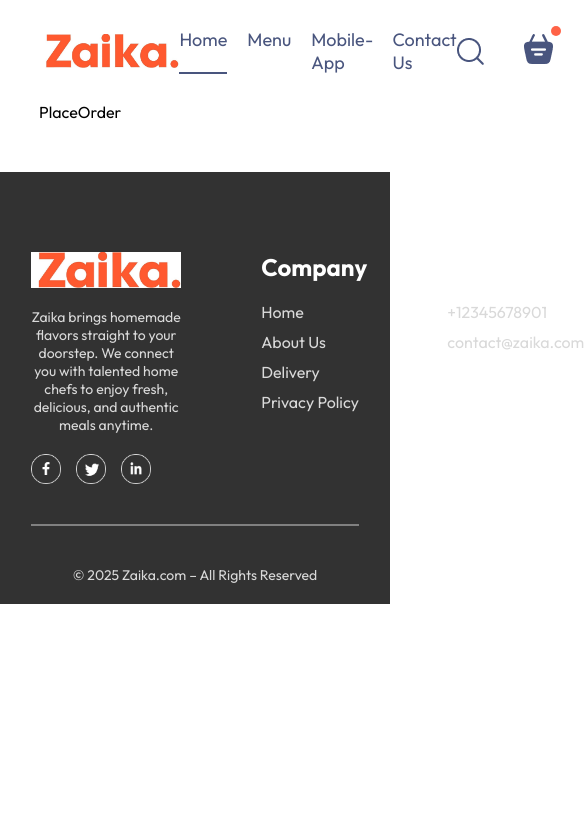
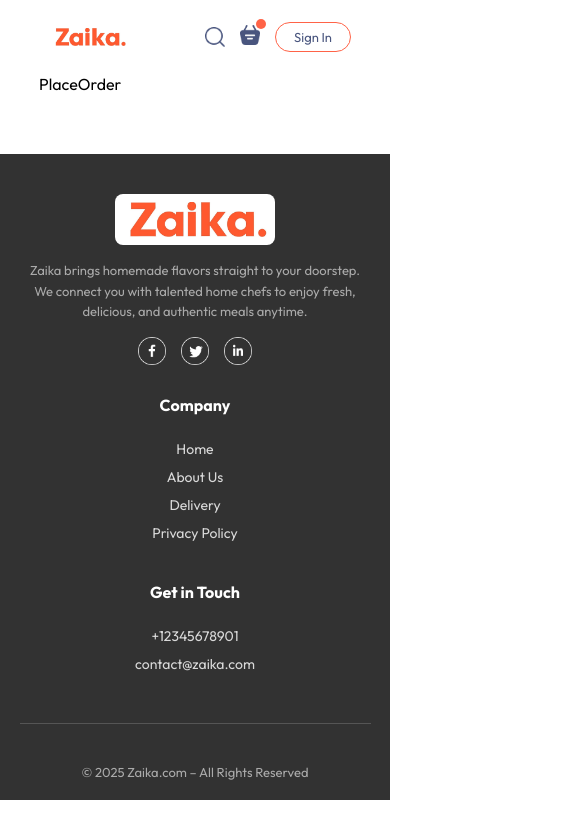
Before and after one commit to Alfiya-heba/zaika-homemade-food-app, a React (Vite) app in the folder frontend/: page /order in a window 390 px wide. Shown: the top 838 px of the page, 585 px wide, since content can reach past the window. Built offline with nearby package versions, Linux system fonts and the light colour scheme; a web font is replaced by a local one.

Commit message:
responsive

```diff
--- a/frontend/src/Components/AppDownload/AppDownload.css
+++ b/frontend/src/Components/AppDownload/AppDownload.css
@@ -0,0 +1,31 @@
+.app-download {
+    margin: 100px auto;
+    text-align: center;
+    font-size: max(2.5vw, 20px);
+    font-weight: 600;
+    color: #262626;
+    line-height: 1.4;
+    max-width: 600px; /* keeps text readable on large screens */
+  }
+
+  .app-download-platforms {
+    display: flex;
+    justify-content: center;
+    align-items: center;
+    gap: max(2vw, 15px);
+    margin-top: 40px;
+    flex-wrap: wrap; /* prevents overflow on small screens */
+  }
+
+  .app-download-platforms img {
+    width: max(25vw, 120px);
+    max-width: 180px;
+    transition: transform 0.3s ease, box-shadow 0.3s ease;
+    cursor: pointer;
+    border-radius: 10px; /* subtle rounded corners */
+  }
+
+  .app-download-platforms img:hover {
+    transform: scale(1.05);
+    box-shadow: 0 6px 15px rgba(0, 0, 0, 0.15); /* smooth hover effect */
+  }
--- a/frontend/src/Components/AppDownload/AppDownload.jsx
+++ b/frontend/src/Components/AppDownload/AppDownload.jsx
@@ -1,10 +1,15 @@
 import React from 'react'
 import './AppDownload.css'
+import {assets} from '../../assets/assets'
 
 const AppDownload = () => {
   return (
     <div className='app-download' id='app-download'>
-        <p>For Better Experience Download</p>
+        <p>For Better Experience Download <br /> Zaika App</p>
+        <div className='app-download-platforms'>
+          <img src={assets.play_store} alt="" />
+          <img src={assets.app_store} alt="" />
+        </div>
     </div>
   )
 }
--- a/frontend/src/Components/ExploreMenu/ExploreMenu.css
+++ b/frontend/src/Components/ExploreMenu/ExploreMenu.css
@@ -1,55 +1,71 @@
+.explore-menu {
+  display: flex;
+  flex-direction: column;
+  gap: 20px;
+  margin: 40px 0;
+  padding: 0 5vw; /* adds side padding for breathing space */
+}
+
+.explore-menu h1 {
+  color: #262626;
+  font-weight: 600;
+  font-size: max(2vw, 24px);
+  text-align: center;
+}
+
+.explore-menu-text {
+  max-width: 650px;
+  margin: 0 auto;
+  color: #808080;
+  font-size: 16px;
+  text-align: center;
+  line-height: 1.5;
+}
+
+.explore-menu-list {
+  display: flex;
+  justify-content: flex-start;
+  align-items: center;
+  gap: 30px;
+  text-align: center;
+  margin: 20px 0;
+  overflow-x: auto; /* keeps it responsive */
+  padding-bottom: 10px;
+  scroll-snap-type: x mandatory;
+}
+
+.explore-menu-list::-webkit-scrollbar {
+  display: none;
+}
+
+.explore-menu-list-item {
+  flex: 0 0 auto;
+  scroll-snap-align: center;
+}
+
 .explore-menu-list-item img {
   width: 120px;
   height: 120px;
   object-fit: cover;
-    border-radius: 50%; /* Makes it a perfect circle */
+  border-radius: 50%;
   box-shadow: 0 4px 8px rgba(0, 0, 0, 0.1);
-    transition: transform 0.3s ease;
+  transition: transform 0.3s ease, box-shadow 0.3s ease;
   cursor: pointer;
 }
 
 .explore-menu-list-item img:hover {
-    transform: scale(1.05); /* Zoom effect on hover */
+  transform: scale(1.08);
+  box-shadow: 0 6px 12px rgba(0, 0, 0, 0.15);
 }
 
-  .explore-menu{
-    display: flex;
-    flex-direction: column;
-    gap: 20px;
-  }
-  .explore-menu h1{
-    color: #262626;
-    font-weight: 500;
-  }
-  .explore-menu-text{
-    max-width: 60%;
-    color:#808080;
-  }
-  .explore-menu-list{
-    display: flex;
-    justify-content: space-between;
-    align-items: center;
-    gap: 30px;
-    text-align: center;
-    margin: 20px 0;
-    overflow-x: scroll;
-  }
-  .explore-menu-list::-webkit-scrollbar{
-    display: none;
-  }
-  .explore-menu-list-item p{
+.explore-menu-list-item p {
   margin-top: 10px;
   color: #747474;
-    font-size: max(1.4vw,16px);
+  font-size: max(1.2vw, 15px);
   cursor: pointer;
 }
-  .explore-menu hr{
-    margin: 10px 0px;
-    height: 2px ;
-    background-color: #e2e2e2;
-    border: none;
-  }
-  .explore-menu-list-item .active{
+
+.explore-menu-list-item.active img {
   border: 4px solid tomato;
   padding: 2px;
 }
--- a/frontend/src/Components/FoodDisplay/FoodDisplay.css
+++ b/frontend/src/Components/FoodDisplay/FoodDisplay.css
@@ -1,14 +1,20 @@
-.food-display{
-    margin-top: 30px;
-}
-.food-display h2{
-    font-size: max(2vw,24px);
-    font-weight: 600;
-}
-.food-display-list{
+.food-display {
+    margin-top: 40px;
+    padding: 0 5vw; /* add breathing space on sides */
+  }
+
+  .food-display h2 {
+    font-size: max(2vw, 24px);
+    font-weight: 700;
+    text-align: center;
+    color: #333;
+    margin-bottom: 20px;
+  }
+
+  .food-display-list {
     display: grid;
-    grid-template-columns: repeat(auto-fill,minmax(240px,1fr));
-    margin-top: 30px;
-    gap: 30px;
+    grid-template-columns: repeat(auto-fill, minmax(250px, 1fr));
+    gap: 35px;
     row-gap: 50px;
-}
+    justify-items: center; /* centers items inside grid cells */
+  }
--- a/frontend/src/Components/Footer/Footer.css
+++ b/frontend/src/Components/Footer/Footer.css
@@ -4,19 +4,18 @@
   display: flex;
   flex-direction: column;
   align-items: center;
-    gap: 20px;
-    padding: 20px 8vw;
-    padding-top: 80px;
+  gap: 30px;
+  padding: 60px 8vw 30px; /* top | sides | bottom */
 
-    /* Add space above the footer */
-    margin-top: 50px;
+  /* Space above footer */
+  margin-top: 60px;
 }
 
 .footer-content {
   width: 100%;
   display: grid;
   grid-template-columns: 2fr 1fr 1fr;
-    gap: 80px;
+  gap: 60px;
 }
 
 .footer-content-left,
@@ -24,14 +23,23 @@
 .footer-content-center {
   display: flex;
   flex-direction: column;
-    align-items: start;
-    gap: 20px;
+  align-items: flex-start;
+  gap: 15px;
+}
+
+.footer-content-left p {
+  line-height: 1.6;
+  font-size: 14px;
+  color: #bfbfbf;
 }
 
 .logo {
-    width: 150px;
+  width: 160px;
   height: auto;
   object-fit: contain;
+  background: white; /* keeps logo visible */
+  padding: 8px;
+  border-radius: 8px;
 }
 
 .footer-social-icons {
@@ -40,41 +48,86 @@
 }
 
 .footer-social-icons img {
-    width: 30px;
-    height: 30px;
+  width: 28px;
+  height: 28px;
   cursor: pointer;
+  transition: transform 0.2s ease;
+}
+
+.footer-social-icons img:hover {
+  transform: scale(1.15);
 }
 
 .footer-content-center ul,
 .footer-content-right ul {
   list-style: none;
   padding: 0;
+  margin: 0;
 }
 
 .footer-content-center li,
 .footer-content-right li {
   cursor: pointer;
   margin-bottom: 10px;
+  font-size: 14px;
+  transition: color 0.2s ease;
 }
 
-  hr {
+.footer-content-center li:hover,
+.footer-content-right li:hover {
+  color: tomato;
+}
+
+.footer-content-right h2,
+.footer-content-center h2 {
+  color: white;
+  font-size: 18px;
+  margin-bottom: 10px;
+}
+
+.footer hr {
   width: 100%;
+  height: 1px;
+  margin: 20px 0;
+  background-color: #555;
   border: none;
-    border-top: 1px solid #555;
 }
 
 .footer p {
   margin: 0;
   text-align: center;
-    font-size: 14px;
+  font-size: 13px;
+  color: #aaa;
 }
-  .footer-content-right h2, .footer-content-center h2{
-    color: white;
+
+/* ✅ Responsive Footer */
+@media (max-width: 900px) {
+  .footer-content {
+    grid-template-columns: 1fr 1fr;
+    gap: 40px;
   }
-  .footer hr{
-    width: 100%;
-    height: 2px;
-    margin: 20px 0;
-    background-color: grey;
-    border: none;
 }
+
+@media (max-width: 600px) {
+  .footer {
+    padding: 40px 5vw 20px;
+    gap: 20px;
+  }
+
+  .footer-content {
+    grid-template-columns: 1fr;
+    gap: 30px;
+    text-align: center;
+  }
+
+  .footer-content-left,
+  .footer-content-center,
+  .footer-content-right {
+    align-items: center;
+  }
+
+  .footer-content-right h2,
+  .footer-content-center h2 {
+    font-size: 16px;
+  }
+}
--- a/frontend/src/Components/Header/Header.css
+++ b/frontend/src/Components/Header/Header.css
@@ -1,25 +1,19 @@
-/* .header{
-    height: 34vw;
-    margin: 30px auto;
-    background: url('/header.png') no-repeat;
-    background-size: cover;
-    position: relative;
-} */
 .header {
-    height: 80vh; /* Adjust based on your need: 60vh–100vh works well */
+  height: 80vh; /* Flexible full-screen style */
   width: 100%;
   margin: 30px auto;
   background: url('header.png') no-repeat center center;
   background-size: cover;
   position: relative;
-    /* border-radius: 20px; */
+  border-radius: 15px; /* Keep consistent with overlay */
   overflow: hidden;
 }
+
 .header::before {
   content: "";
   position: absolute;
   top: 0; left: 0; right: 0; bottom: 0;
-    background: rgba(0,0,0,0.3); /* darkens the image */
+  background: rgba(0,0,0,0.35); /* slightly darker for better readability */
   z-index: 1;
   border-radius: 15px;
 }
@@ -28,29 +22,62 @@
   position: absolute;
   display: flex;
   flex-direction: column;
-    align-items: start;
+  align-items: flex-start;
   gap: 1.5vw;
   max-width: 50%;
   top: 20%;
   left: 6vw;
   color: white;
-    animation: fadeIn 3s;
+  animation: fadeIn 3s ease-in-out;
+  z-index: 2; /* ensures above overlay */
 }
-  .header-contents h2{
-    font-weight: 500;
+
+.header-contents h2 {
+  font-weight: 600;
   color: white;
-    font-size: max(4.5vw,22px);
+  font-size: max(4.5vw, 28px); /* ensures readable size */
+  line-height: 1.2;
 }
-  .header-contents p{
-    color: white;
-    font-size: 1vw;
+
+.header-contents p {
+  color: #f0f0f0;
+  font-size: clamp(14px, 1.2vw, 18px); /* responsive but never too small */
+  line-height: 1.5;
 }
-  .header-contents button{
+
+.header-contents button {
   border: none;
   color: #747474;
-    font-weight: 500;
-    padding: 1vw 2.3vw;
+  font-weight: 600;
+  padding: 1vw 2.5vw;
   background-color: white;
-    font-size: max(1vx,13px);
+  font-size: clamp(13px, 1vw, 16px);
   border-radius: 50px;
+  cursor: pointer;
+  transition: all 0.3s ease;
 }
+
+.header-contents button:hover {
+  background-color: #ffeae5;
+  color: tomato;
+}
+
+/* Responsive breakpoints */
+@media (max-width: 1050px) {
+  .header-contents {
+    max-width: 60%;
+  }
+}
+
+@media (max-width: 750px) {
+  .header-contents {
+    max-width: 80%;
+  }
+  .header-contents p {
+    display: none; /* hide paragraph on small screens */
+  }
+  .header-contents button {
+    padding: 2.5vw 5vw;
+    font-size: 14px;
+  }
+}
--- a/frontend/src/Components/Navbar/Navbar.css
+++ b/frontend/src/Components/Navbar/Navbar.css
@@ -3,55 +3,124 @@
   height: 34px;
   object-fit: contain;
 }
-  .navbar{
+
+.navbar {
   padding: 20px 0;
   display: flex;
   justify-content: space-between;
   align-items: center;
 }
-  .navbar-menu{
+
+.navbar-menu {
   display: flex;
   list-style: none;
-    gap: 20px;
-    color:#49557e;
+  gap: 25px;
+  color: #49557e;
   font-size: 18px;
+  font-weight: 500;
+}
 
-  }
-  .navbar .active{
+.navbar .active {
   padding-bottom: 2px;
   border-bottom: 2px solid #49557e;
 }
-  .navbar li{
+
+.navbar li {
   cursor: pointer;
 }
-  .navbar-search-icon{
+
+.navbar-search-icon {
   position: relative;
 }
-  .navbar-search-icon .dot{
+
+.navbar-search-icon .dot {
   position: absolute;
   min-width: 10px;
   min-height: 10px;
   background-color: tomato;
-    border-radius: 5px;
-    top: -8px;
-    right: -8px;
+  border-radius: 50%;
+  top: -6px;
+  right: -6px;
 }
-  .navbar-right{
+
+.navbar-right {
   display: flex;
   align-items: center;
   gap: 40px;
+}
 
-  }
-  .navbar button{
+.navbar button {
   background: transparent;
   font-size: 16px;
-    color:#49557e;
-    border:1px solid tomato;
-    padding:10px 30px;
-    border-radius:50px;
+  color: #49557e;
+  border: 1px solid tomato;
+  padding: 10px 30px;
+  border-radius: 50px;
   cursor: pointer;
   transition: 0.3s;
 }
-  .navbar button:hover{
+
+.navbar button:hover {
   background-color: #fff4f2;
 }
+
+/* ------------------- MEDIA QUERIES ------------------- */
+
+/* Large tablets */
+@media (max-width: 1050px) {
+  .navbar .logo {
+    width: 140px;
+  }
+  .navbar-menu {
+    gap: 20px;
+    font-size: 17px;
+  }
+  .navbar-right {
+    gap: 30px;
+  }
+  .navbar-right img {
+    width: 22px;
+  }
+  .navbar-right button {
+    padding: 8px 25px;
+    font-size: 15px;
+  }
+}
+
+/* Tablets */
+@media (max-width: 900px) {
+  .navbar .logo {
+    width: 120px;
+  }
+  .navbar-menu {
+    gap: 15px;
+    font-size: 16px;
+  }
+  .navbar-right {
+    gap: 20px;
+  }
+  .navbar-right img {
+    width: 20px;
+  }
+  .navbar-right button {
+    padding: 7px 20px;
+    font-size: 14px;
+  }
+}
+
+/* Mobile */
+@media (max-width: 750px) {
+  .navbar-menu {
+    display: none; /* hide menu */
+  }
+  .navbar-right {
+    gap: 15px;
+  }
+  .navbar button {
+    padding: 6px 18px;
+    font-size: 13px;
+  }
+  .navbar .logo {
+    width: 100px;
+  }
+}
```
Also changed, not shown: frontend/src/Components/FoodDisplay/FoodDisplay.jsx (+8 -1 lines), frontend/src/Components/FoodItem/FoodItem.css (+83 -69 lines). Lines whose indentation alone changed are shown as unchanged.
